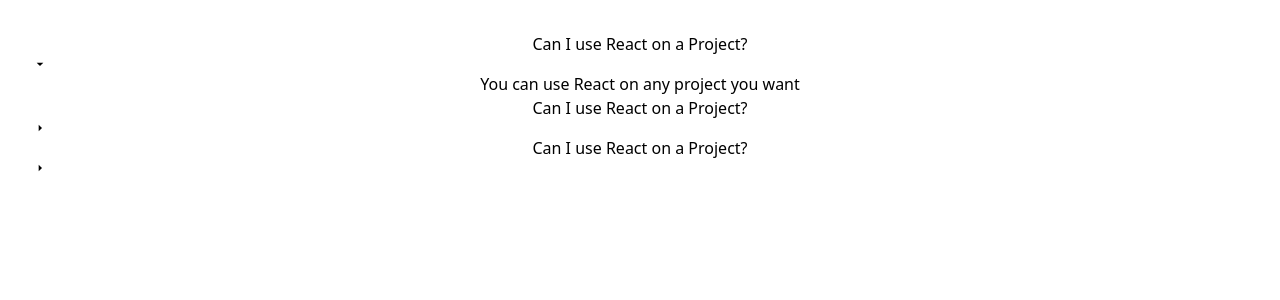
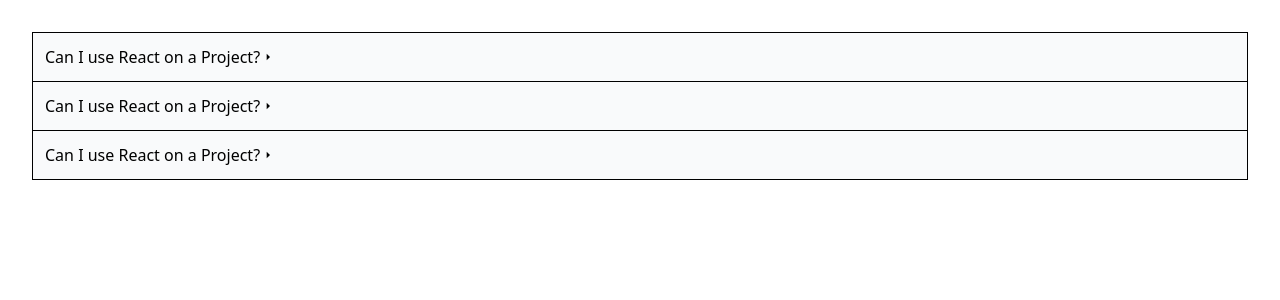
Before and after one commit to wildanfm19/react_learn, a React (Vite) app in the folder 07-navigations/: page / in a window 1280 px wide. Shown: the top 300 px of the page. Built offline with nearby package versions, Linux system fonts and the light colour scheme.

Commit message:
Accordion Done

```diff
--- a/07-navigations/src/App.js
+++ b/07-navigations/src/App.js
@@ -1,6 +1,7 @@
 
 import "./App.css";
 import Accordion from "./components/Accordion";
+import Accordion2 from "./components/Accordion2";
 
 
 function App() {
@@ -23,7 +24,7 @@
   ];
 
   return(
-     <Accordion items= {item}/>
+     <Accordion2 items= {item}/>
   )
 
 
--- a/07-navigations/src/components/Accordion.js
+++ b/07-navigations/src/components/Accordion.js
@@ -2,9 +2,16 @@
 import { MdArrowDropDown, MdArrowForwardIos, MdArrowRight } from "react-icons/md";
 
 const Accordion = ({ items }) => {
-    const [expandedIndex , setExpandedIndex] = useState(0);
+    const [expandedIndex , setExpandedIndex] = useState(-1);
 
 
+    const handleClick = (nextIndex) => {
+        if(expandedIndex === nextIndex){
+            setExpandedIndex(-1);
+        } else{
+            setExpandedIndex(nextIndex);
+        }
+    }
 
   const renderedItems = items.map((item  , index) => {
      const isExpanded = index === expandedIndex;
@@ -13,11 +20,11 @@
         {isExpanded ? <MdArrowDropDown/> : <MdArrowRight/>}
     </span>
 
-     const content = isExpanded && <div>{item.content}</div>
+     const content = isExpanded && <div className="border-b p-5">{item.content}</div>
 
     return (
       <div key={item.id}>
-        <div onClick={() => setExpandedIndex(index)}>{item.label} {icon}</div>
+        <div className="flex p-3 bg-gray-50 border-b items-center cursor-pointer" onClick={() =>handleClick(index)}>{item.label} {icon}</div>
         {content}
       </div>
     );
@@ -25,7 +32,7 @@
 
 
   return (
-    <div>
+    <div className="border-x border-t rounded">
         {renderedItems}
     </div>
   );
--- /dev/null
+++ b/07-navigations/src/components/Accordion2.js
@@ -0,0 +1,37 @@
+import React, { useState } from 'react'
+import { MdArrowRight } from 'react-icons/md';
+
+const Accordion2 = ({items}) => {
+
+    const [expandedIndex , setExpandedIndex] = useState(-1);
+
+    const handleClick = (nextIndex) => {
+        if(nextIndex == expandedIndex){
+            setExpandedIndex(-1);
+        }
+        else{
+            setExpandedIndex(nextIndex);
+        }
+    }
+    const renderedItems = items.map((item , index) => {
+        const isExpanded = expandedIndex === index;
+
+
+        const content = isExpanded && <div className='border-b p-3'>{item.content}</div>
+        return (
+            <div key={item.id}>
+                <div className='flex p-3 items-center border-b bg-gray-50 cursor-pointer' onClick={() => handleClick(index)}>{item.label}<MdArrowRight/></div>
+                <div>{content}</div>
+            </div>
+        )
+
+    })
+
+  return (
+    <div className='border-x border-t '>
+        {renderedItems}
+    </div>
+  )
+}
+
+export default Accordion2;
```
